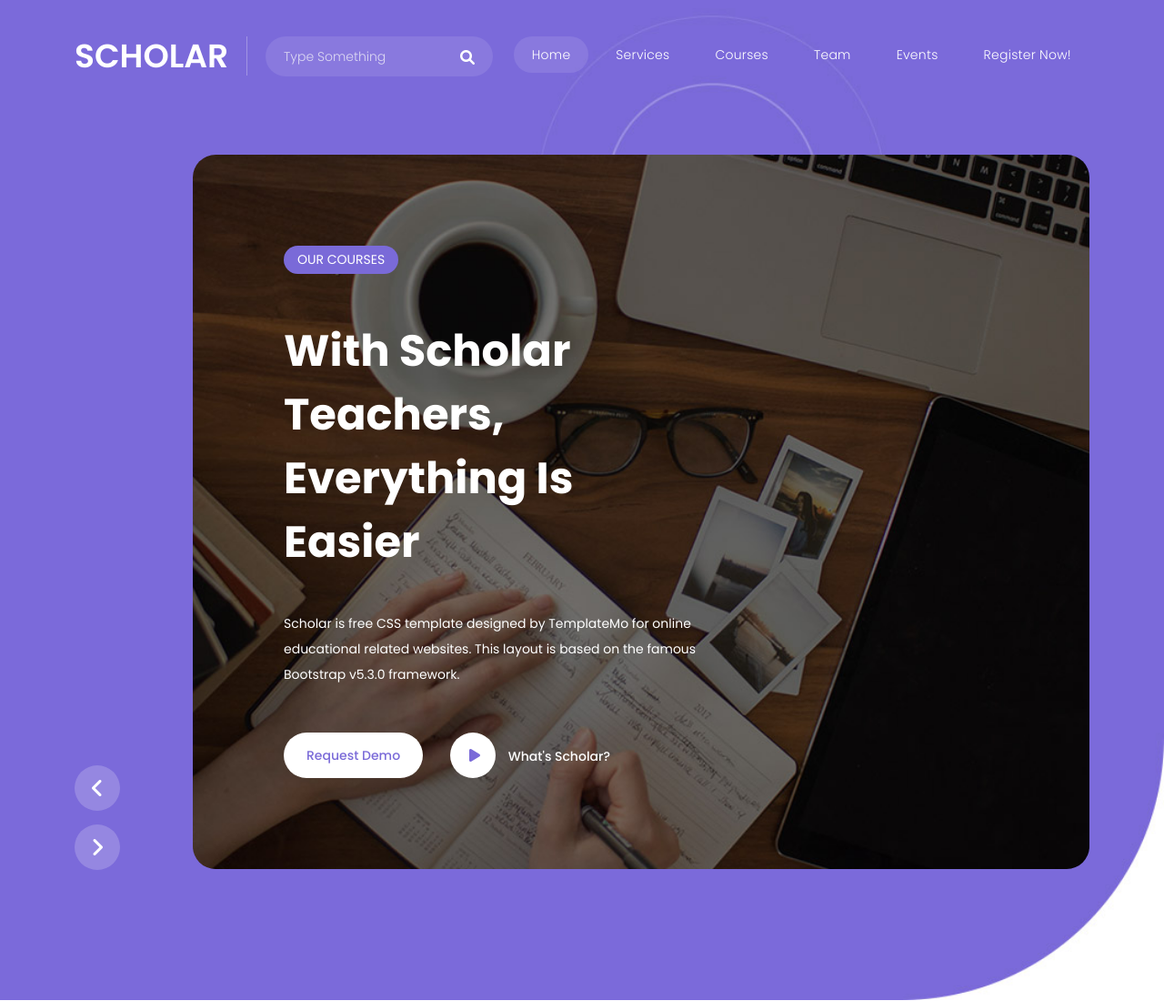
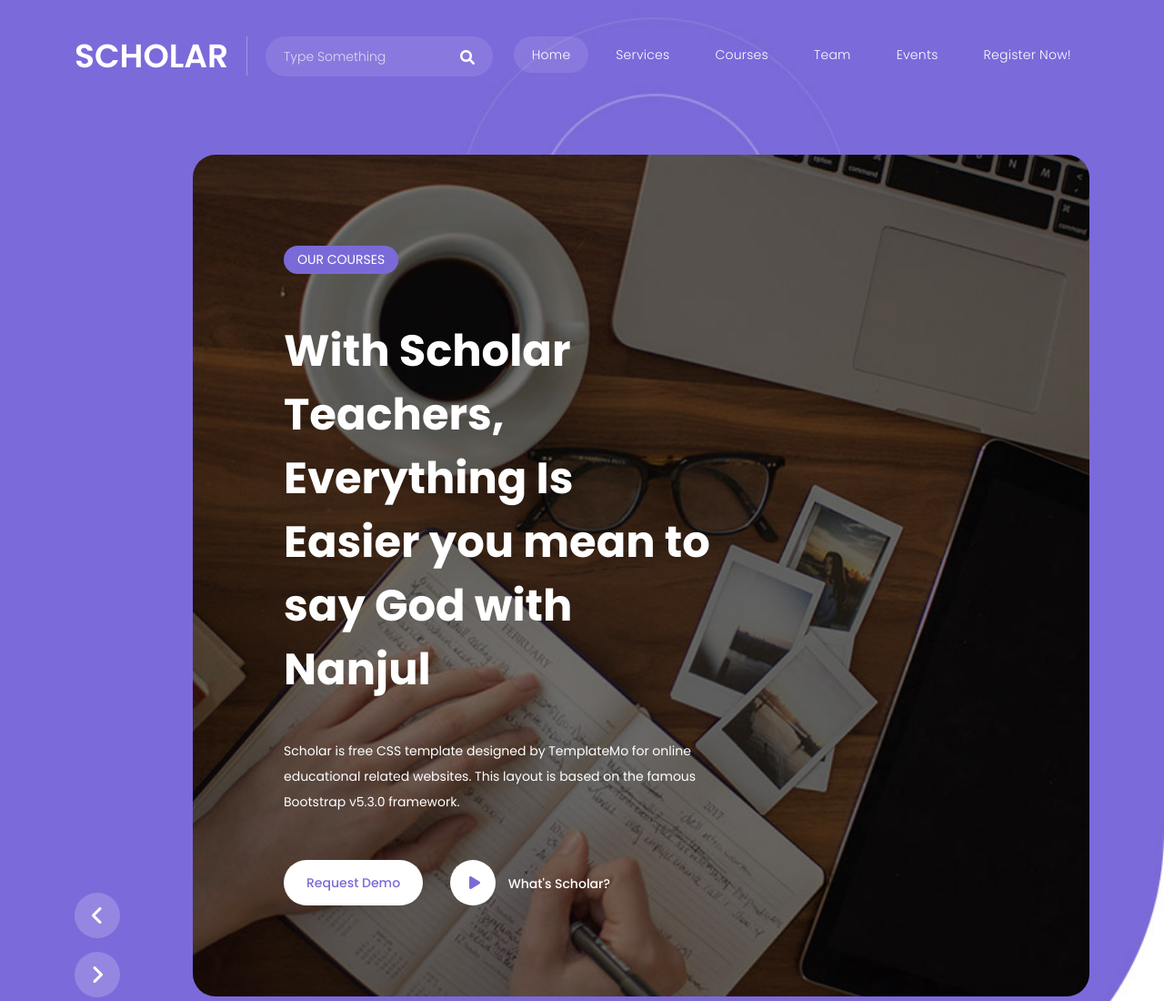
Before and after one commit to napsreload/jankins-sonar-docker, a plain HTML site: page templatemo_586_scholar/index.html in a window 1280 px wide. Shown: the top 1100 px of the page at 91% size. Drawn offline with nearby package versions, Linux system fonts and the light colour scheme.

Commit message:
Update index.html
testing testing

```diff
--- a/templatemo_586_scholar/index.html
+++ b/templatemo_586_scholar/index.html
@@ -90,7 +90,7 @@ https://templatemo.com/tm-586-scholar
             <div class="item item-1">
               <div class="header-text">
                 <span class="category">Our Courses</span>
-                <h2>With Scholar Teachers, Everything Is Easier</h2>
+                <h2>With Scholar Teachers, Everything Is Easier you mean to say God with Nanjul</h2>
                 <p>Scholar is free CSS template designed by TemplateMo for online educational related websites. This layout is based on the famous Bootstrap v5.3.0 framework.</p>
                 <div class="buttons">
                   <div class="main-button">
```
